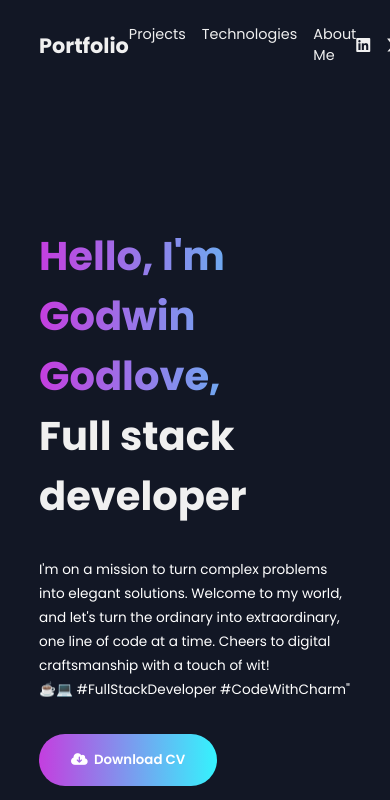
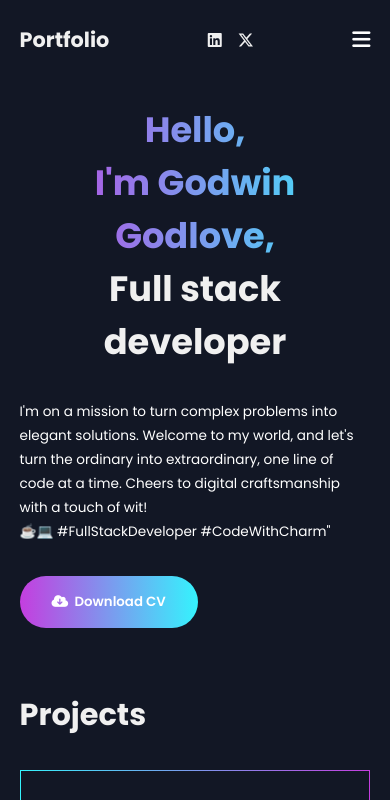
Before and after one commit to Geeluv/portfolio, a plain HTML site: page index.html in a window 390 px wide. Shown: the top 800 px of the page. Drawn offline with Linux system fonts and the light colour scheme; grey boxes are pictures that could not be loaded.

Commit message:
updated responsiveness and drop down menu

```diff
--- a/index.css
+++ b/index.css
@@ -129,7 +129,6 @@ nav {
     border: 1px solid;
     border-image-slice: 1;
     border-image-source: linear-gradient(to right, #35f3fd, #c43edf);
-    border-radius: 10px;
     padding: 2rem;
     margin: 0 auto;
     margin-bottom: 1rem;
@@ -166,15 +165,44 @@ nav {
     border: 1px solid #fff;
 }
 
+.break-intro {
+    display: none;
+}
+
 .project-links {
     display: flex;
     justify-content: space-between;
 }
 
+.menu-btn {
+    background: none;
+    display: none;
+    border: none;
+    color: #fff;
+    font-size: 1.3rem;
+    cursor: pointer;
+}
+
 /* MEDIA QUERIES */
 @media (max-width: 1031px) {
+    body {
+        padding: 0 5%;
+    }
+
     .hero-intro {
         grid-template-columns: 1fr;
+    }
+
+    .intro-header {
+        font-size: 2.2rem;
+    }
+
+    .break-intro {
+        display: block;
+    }
+
+    nav {
+        margin-bottom: 3rem;
     }
 
     .hero-intro {
@@ -190,3 +218,50 @@ nav {
         color: #fff;
     }
 }
+
+@media (max-width: 550px) {
+    .menu-btn {
+        display: block;
+    }
+
+    .intro-header {
+        text-align: center;
+    }
+
+    .nav-links {
+        font-size: 1.15rem;
+        border-bottom: 0.5px solid;
+        width: 100%;
+        text-align: center;
+        margin-bottom: 2rem;
+        padding-bottom: 0.5rem;
+        background: none;
+        border-image-slice: 1;
+        border-image-source: linear-gradient(to right, #35f3fd, #c43edf);
+    }
+
+    .nav-list {
+        position: absolute;
+        flex-direction: column;
+        width: 100%;
+        height: 100%;
+        top: -1000px;
+        right: 0;
+        background-color: rgb(18, 23, 37);
+        transition: 0.5s;
+    }
+
+    .drop-down {
+        position: absolute;
+        flex-direction: column;
+        top: 100px;
+        right: 0;
+        background-color: rgb(18, 23, 37);
+        width: 100%;
+        height: 100%;
+        align-items: center;
+        padding-top: 3rem;
+        transition: 0.5s;
+    }
+
+}
--- a/index.html
+++ b/index.html
@@ -21,13 +21,16 @@
             <i class="fa-brands fa-linkedin"></i>
             <i class="fa-brands fa-x-twitter"></i>
         </div>
+        <button class="menu-btn">
+            <i class="fa-solid fa-bars"></i>
+        </button>
     </nav>
     <main>
         <section class="hero-intro">
             <div class="hero-intro-wrapper">
                 <h1 class="intro-header">
-                    <div class="gradient-header">Hello, I'm Godwin Godlove,</div>
-                    Full stack developer
+                    <div class="gradient-header">Hello,<br class="break-intro">I'm Godwin Godlove,</div>Full stack
+                    developer
                 </h1>
                 <p class="intro-description">
                     I'm on a mission to turn complex problems into elegant solutions. Welcome to my world, and let's
--- a/index.js
+++ b/index.js
@@ -0,0 +1,6 @@
+const menuBtn = document.querySelector(".menu-btn");
+const navList = document.querySelector(".nav-list");
+
+menuBtn.addEventListener("click", function () {
+    navList.classList.toggle("drop-down");
+})
```
